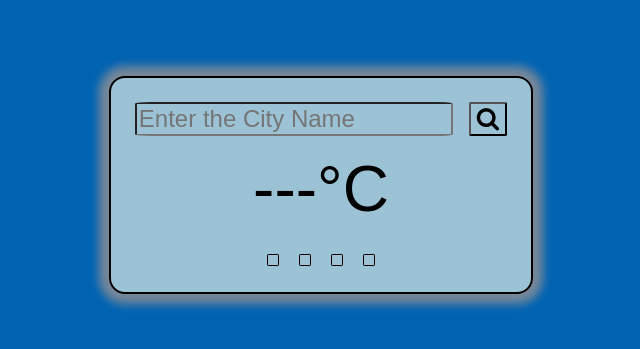
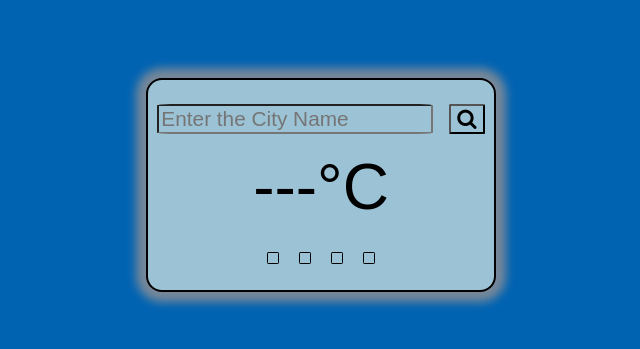
Before and after one commit to sujeet-patil/WeatherApp, a plain HTML site: page index.html in a window 1280 px wide. Shown: the part 223-572 px from the top of the page, without its empty margins (319-959 px from the left). Drawn offline with Linux system fonts and the light colour scheme.

Commit message:
style adjust

```diff
--- a/style.css
+++ b/style.css
@@ -27,6 +27,7 @@ body{
     border-radius: 16px;
     margin: 1rem;
     box-shadow: 0 0 10px 10px lightslategray;
+    max-width: 350px;
 }
 .temps{
     display: flex;
@@ -44,7 +45,7 @@ body{
 }
 
 #search_btn, #search_bar, .info{
-    font-size: 1.5rem;
+    font-size: 1.3rem;
     margin: 0.5rem;
 }
 #search_btn, #search_bar{
```
